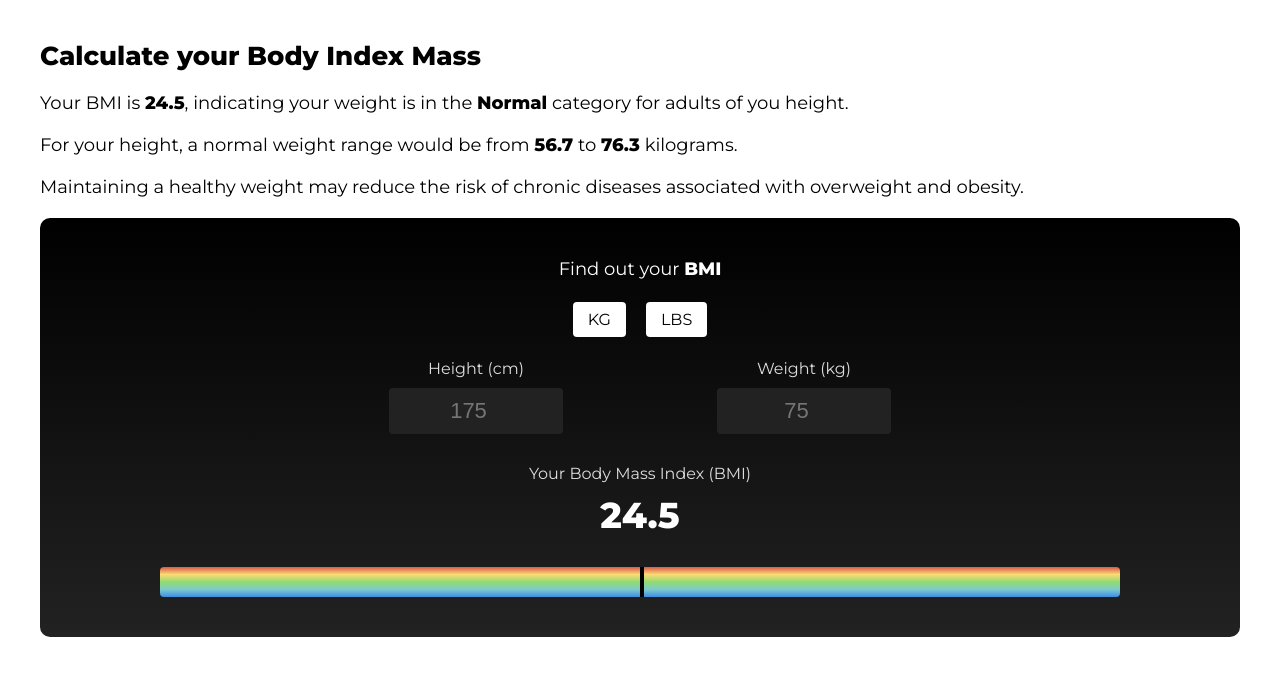
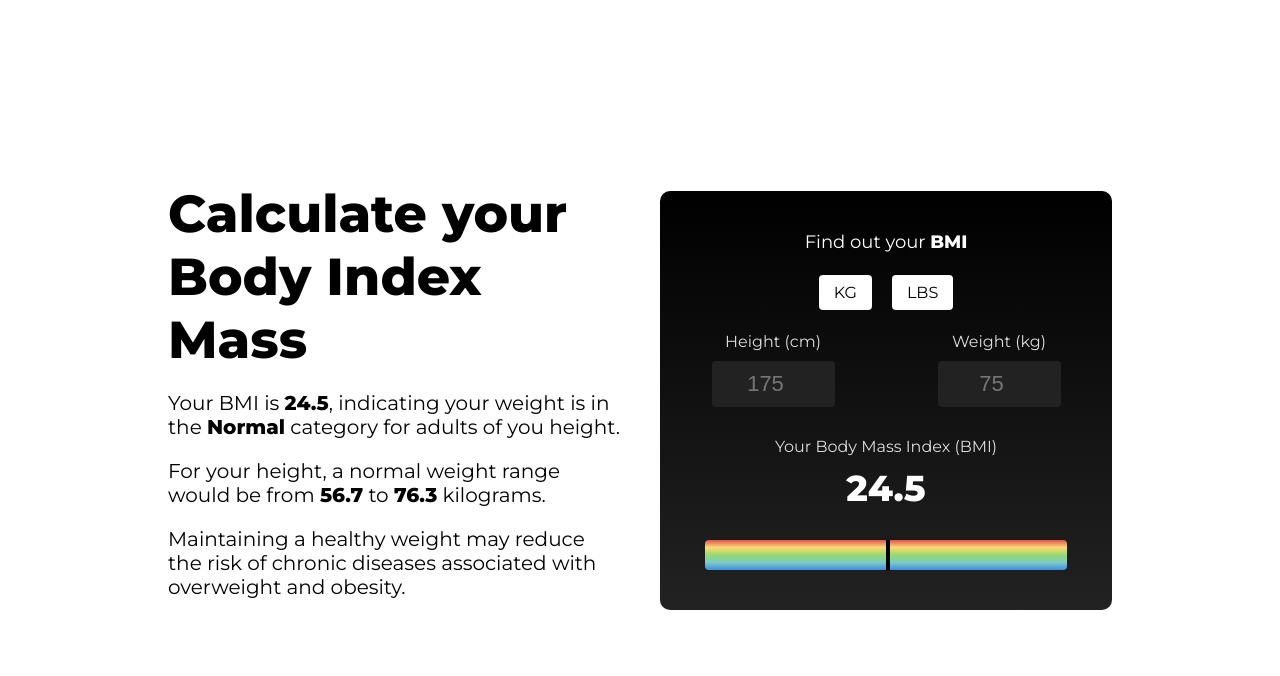
Before and after one commit to celigx/bmi-calculator, a React (Create React App) app: page / in a window 1280 px wide. Shown: the top 676 px of the page. Built offline with nearby package versions, Linux system fonts and the light colour scheme.

Commit message:
Add media query

```diff
--- a/src/App.sass
+++ b/src/App.sass
@@ -101,3 +101,23 @@ h1,h2,h3,h4,h5,p,a
       height: inherit
       background: #000
       margin: 0 50%
+
+@media screen and ( min-width: 768px )
+  .app
+    display: flex
+    align-items: center
+    justify-content: center
+    height: 100vh
+    max-width: 1024px
+    margin: 0 auto
+
+    .outputContainer
+      margin: 0 20px 0 40px
+      .title
+        font-size: 52px
+      .body
+        .text
+          font-size: 20px
+
+    .inputContainer
+      margin: 0 40px 0 20px
```
